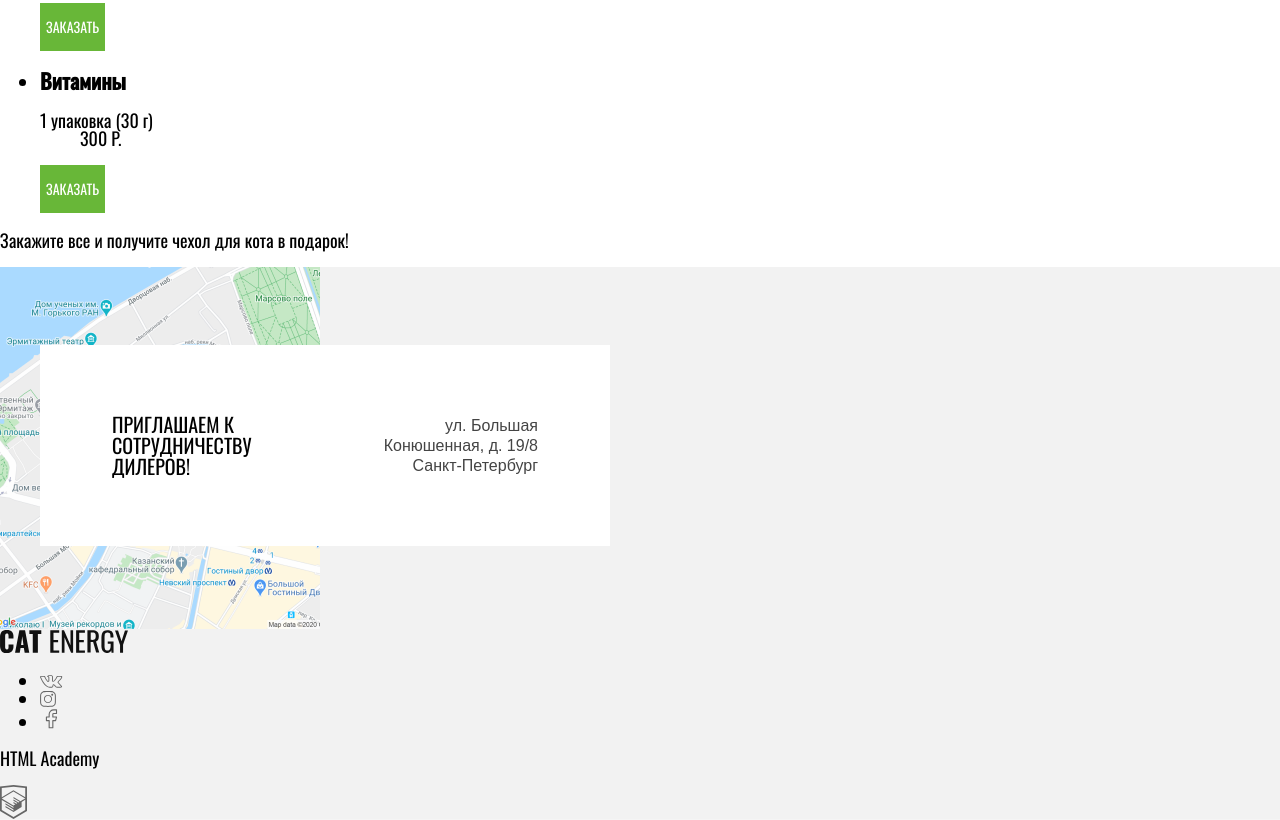
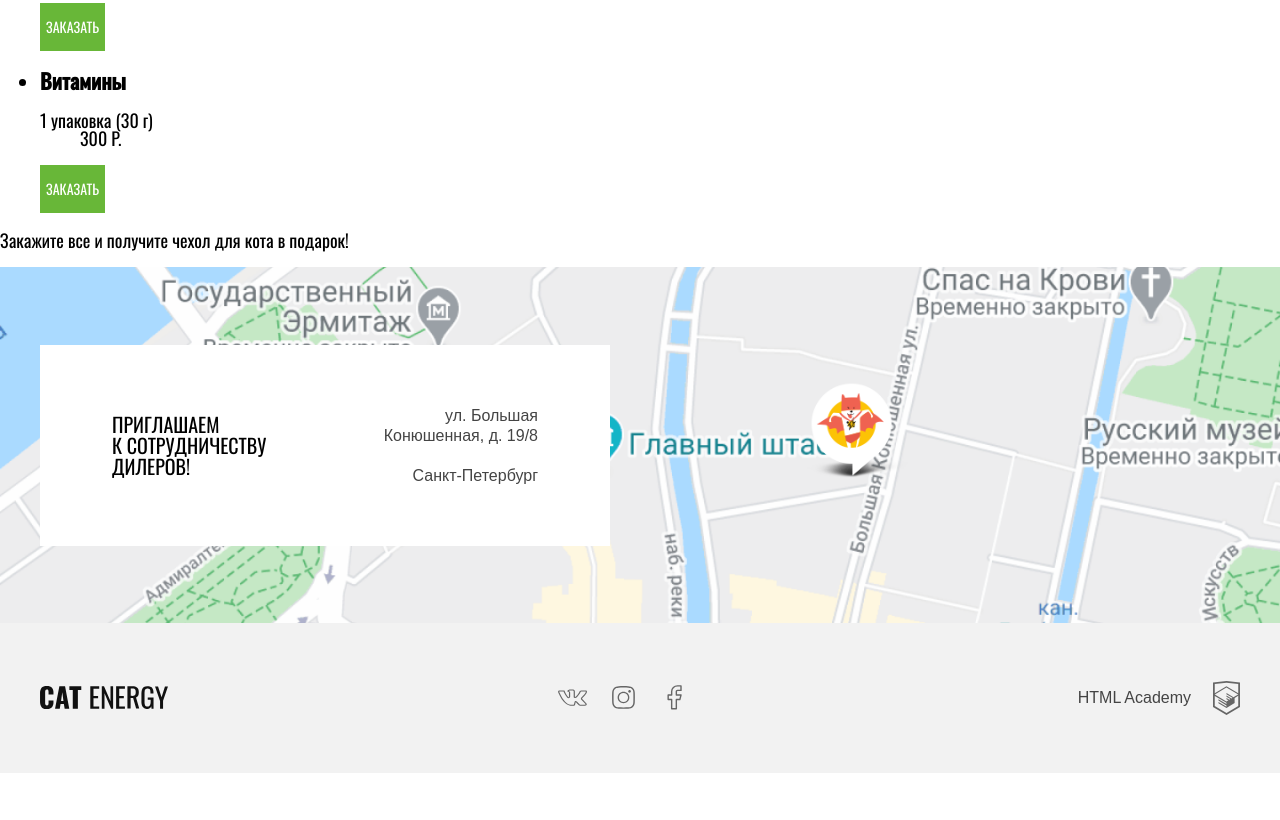
Before and after one commit to 1Sayd/cat-energy, a website: page source/catalog.html in a window 1280 px wide. Shown: the part 3253-4073 px from the top of the page. After the commit the page ends 4026 px from the top, so only its background shows below. Drawn offline with nearby package versions, Linux system fonts and the light colour scheme; files that its build step writes are made by us from their sources.

Commit message:
Done with this page

```diff
--- a/source/catalog.html
+++ b/source/catalog.html
@@ -233,43 +233,48 @@
     </section>
   </main>
   <footer class="page-footer">
-    <div class="page-footer__wrapper page-footer__wrapper--our-location our-location">
+    <section class="our-location">
       <div class="our-location__contacts">
-        <p class="our-location__pseudo-title">приглашаем к сотрудничеству дилеров!</p>
-        <p class="our-location__text">ул. Большая <br> Конюшенная, д. 19/8 <br> Санкт-Петербург</p>
+        <p class="our-location__pseudo-title">приглашаем <br> к сотрудничеству <br> дилеров!</p>
+        <p class="our-location__text">ул. Большая <br> Конюшенная, д. 19/8 <br> <br> Санкт-Петербург</p>
       </div>
-      <div class="our-locatoin__content">
-        <img src="images/location.png" alt="Где мы" width="320" height="362">
-      </div>
-    </div>
-    <div class="page-footer__wrapper page-footer__wrapper--our-contacts">
-      <img class="page-footer__logo logo-text" src="images/svg/logo-mobile-2.svg" alt="Logo text"
+      <picture>
+        <source media="(min-width: 1280px)" srcset="images/location_desktop.png 1x,
+        images/location_desktop@2x.png 2x">
+        <source media="(min-width: 768px)" srcset="images/location_tablet.png 1x,
+        images/location_tablet@2x.png 2x">
+        <img class="our-locatoin__content" src="images/location_mobile.png"
+        srcset="images/location_mobile@2x 2x" alt="Где мы" width="320" height="362">
+      </picture>
+    </section>
+    <section class="our-contacts">
+      <img class="our-contacts__logo" src="images/svg/logo-mobile-2.svg" alt="Logo text"
       width="128" height="24">
-      <ul class="page-footer__social-media-list social-media-list">
-        <li class="social-media-list__item">
+      <ul class="our-contacts__social-media social-media">
+        <li class="social-media__item">
           <a>
-            <img src="images/svg/icon_vkontakte.svg" alt="Вконтакте" class="social-media-list__image"
+            <img src="images/svg/icon_vkontakte.svg" alt="Вконтакте" class="social-media__image"
             width="23" height="16">
           </a>
         </li>
-        <li class="social-media-list__item">
+        <li class="social-media__item">
           <a>
-            <img src="images/svg/icon_instagram.svg" alt="Инстаграм" class="social-media-list__image"
+            <img src="images/svg/icon_instagram.svg" alt="Инстаграм" class="social-media__image"
             width="16" height="16">
           </a>
         </li>
-        <li class="social-media-list__item">
+        <li class="social-media__item">
           <a>
-            <img src="images/svg/icon_facebook.svg" alt="Фейсбук" class="social-media-list__image"
+            <img src="images/svg/icon_facebook.svg" alt="Фейсбук" class="social-media__image"
             width="22" height="22">
           </a>
         </li>
       </ul>
-      <div class="page-footer__maket-author maket-author">
-        <p class="maket-author__logo--text">HTML Academy</p>
+      <div class="our-contacts__maket-author maket-author">
+        <p class="maket-author__name">HTML Academy</p>
         <img src="images/svg/html-academy-logo.svg" alt="Логотив HTML Academy" width="27" height="34">
       </div>
-    </div>
+    </section>
   </footer>
   <script>
     let navMain = document.querySelector('.main-nav');
--- a/source/sass/blocks/example.scss
+++ b/source/sass/blocks/example.scss
@@ -25,9 +25,9 @@
     }
 
     @media (min-width: $desktop-width) {
-      box-shadow: 0 0 0 100vmax $basic_grey;
+      box-shadow: 0 0 0 100vmax $basic_grey-2;
       top: 190px;
-      height: 442px;
+      height: 495px;
     }
   }
 }
@@ -38,15 +38,11 @@
   @media (min-width: $tablet-width) {
     padding-left: 30px;
     padding-right: 30px;
-
-    // margin-top: -600px;
   }
 
   @media (min-width: $desktop-width) {
     display: flex;
-    padding-left: 40px;
-    padding-right: 40px;
-    padding-top: 0px;
+    padding: 0px 40px 75px 40px;
   }
 }
 
@@ -107,7 +103,7 @@
 
   @media (min-width: $desktop-width) {
     padding-top: 69px;
-    padding-bottom: 75px;
+    padding-bottom: 0px;
 
     flex-direction: column;
     align-items: stretch;
--- a/source/sass/blocks/module.scss
+++ b/source/sass/blocks/module.scss
@@ -75,6 +75,6 @@
   }
 
   @media (min-width: $desktop-width) {
-    background-color: $basic_grey;
+    background-color: $basic_grey-2;
   }
 }
```
Also changed, not shown: source/form.html (+24 -19 lines), source/index.html (+8 -8 lines), source/images/location.png (deleted).
